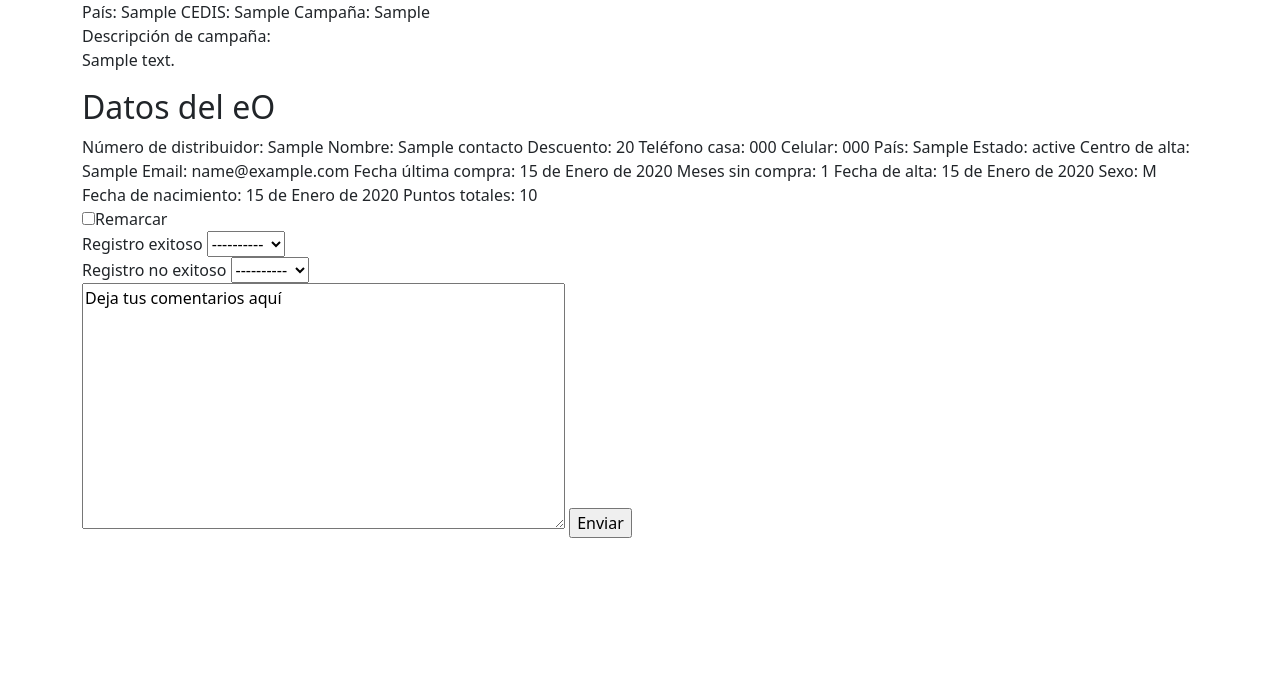
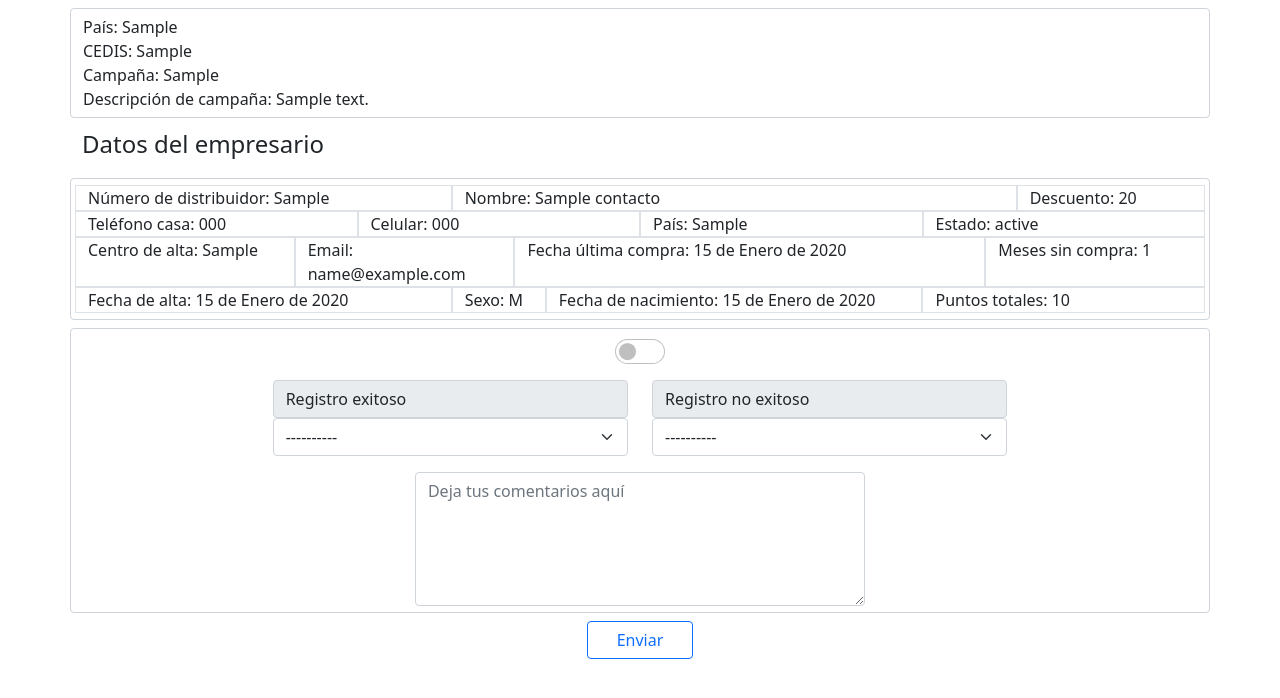
Before and after one commit to 0M1N1D0/outbounder, a Django app: template formulario/templates/formulario/formulario.html in a window 1280 px wide. Shown: the part 69-767 px from the top of the page. Run offline with Django 4.2, Linux system fonts and the light colour scheme; tables that the repository leaves empty hold one stand-in row (values such as "Sample post"); the template is opened without the code that fills it: values that come from a table or form of the project are taken from there, most other values are stand-ins (such as "Sample title", 1, 10 or a date in 2020).

Commit message:
static folder config

```diff
--- a/campanias/models.py
+++ b/campanias/models.py
@@ -1,9 +1,7 @@
-from math import ceil
-from pyexpat import model
-from tabnanny import verbose
 from django.db import models
 
 # Create your models here.
+
 
 # *********************************************************
 # modelo Pais
--- a/core/settings.py
+++ b/core/settings.py
@@ -13,6 +13,7 @@ https://docs.djangoproject.com/en/4.0/ref/settings/
 import os
 from pathlib import Path
 import environ # para las variables de entorno
+
 
 env = environ.Env()
 environ.Env.read_env()
@@ -136,13 +137,15 @@ USE_TZ = True
 # https://docs.djangoproject.com/en/4.0/howto/static-files/
 
 # url donde están los archivos estáticos
-STATIC_URL = 'static/'
+STATIC_URL = '/static/'
 # otros directorios en donde puede haber más archivos estáticos
+
 STATICFILES_DIRS = [os.path.join(BASE_DIR, 'static'),]
 # en producción como los archivos estáticos deben de ir
 # en un solo directorio, en esta url se copiarán todos los directorios
 # que tengan archivos estáticos, esto es, la STATIC_URL y los
 # directorios guardados en STATICFILES_DIRS
+
 STATIC_ROOT  = os.path.join(BASE_DIR, 'staticfiles')
 
 
--- a/core/urls.py
+++ b/core/urls.py
@@ -18,6 +18,7 @@ from django.contrib import admin
 from django.urls import path, include
 from django.conf.urls.static import static
 
+
 urlpatterns = [
     path('admin/', admin.site.urls, name='admin'),
     path('', include('formulario.urls')),
--- a/static/css/formulario_base.css
+++ b/formulario/static/formulario/css/formulario_base.css
@@ -15,3 +15,15 @@
     color: #C8C8C8;
 
 }
+
+.miTexarea {
+  resize: none;
+}
+
+/*******************************
+ tamaño para checkbox
+********************************/
+.form-switch .form-check-input[type=checkbox] {
+    width: 50px;
+    height: 25px;
+}
--- a/formulario/templates/formulario/formulario.html
+++ b/formulario/templates/formulario/formulario.html
@@ -1,92 +1,175 @@
 {% extends 'formulario/formulario_base.html' %}
-
 {% block title %}Formulario outbounder{% endblock title %}
 
-
+{% load static %}
 
 {% block content %}
 
-    <div class="container">
 <!------------------ SECCION FORMULARIO------------------------>
-        <form action="{% url 'submit_registro' cedi_select pais_select campania_select contacto.num_dist %}" method="post">
+<form action="{% url 'submit_registro' cedi_select pais_select campania_select contacto.num_dist %}"
+      method="post">
 	{% csrf_token %}
 	<!------------------ SECCION INFORMATIVA------------------------>
-            <div>
+	<div class="container form-control mt-2 mb-2">
+
+		<div class="row">
+			<div class="col">
 				<label for="">País:</label>
 				<label for="">{{pais_select}}</label>
+			</div>
+		</div>
+		<div class="row">
+			<div class="col">
 				<label for="">CEDIS:</label>
 				<label for="">{{cedi_select}}</label>
+			</div>
+		</div>
+		<div class="row">
+			<div class="col">
 				<label for="">Campaña:</label>
 				<label for="">{{campania_select}}</label>
 			</div>
+		</div>
+		<div class="row">
+			<div class="col">
 				<!------------------ DESCRIPCION DE CAMPAÑA ------------------------>
-            <div>
 				<label for="">Descripción de campaña:</label>
-                <p>{{descripcion_campania.descripcion}}</p>
+				<label for="">{{descripcion_campania.descripcion}}</label>
 			</div>
+		</div>
+	</div>
+
+
+	<div class="container">
+		<div class="row justify-content-start">
+			<p class="col-6 text-start fs-4">Datos del empresario</p>
+		</div>
+	</div>
+
+
 	<!------------------ SECCION INFO CONTACTO ------------------------>
-            <div>
-                <h2>Datos del eO</h2>
+	<div class="container form-control ps-3 pe-3">
+		<div class="row">
+			<div class="border col-4">
 				<label for="">Número de distribuidor:</label>
 				<label for="">{{contacto.num_dist}}</label>
+			</div>
+			<div class="border col-6">
 				<label for="">Nombre:</label>
 				<label for="">{{contacto.nombre}}</label>
+			</div>
+			<div class="border col-2">
 				<label for="">Descuento:</label>
 				<label for="">{{contacto.descuento_choice}}</label>
+			</div>
+		</div>
+		<div class="row">
+			<div class="border col">
 				<label for="">Teléfono casa:</label>
 				<label for="">{{contacto.tel_casa}}</label>
+			</div>
+			<div class="border col">
 				<label for="">Celular:</label>
 				<label for="">{{contacto.tel_cel}}</label>
+			</div>
+			<div class="border col">
 				<label for="">País:</label>
 				<label for="">{{contacto.pais}}</label>
+			</div>
+			<div class="border col">
 				<label for="">Estado:</label>
 				<label for="">{{contacto.estado}}</label>
+			</div>
+		</div>
+		<div class="row">
+			<div class="border col">
 				<label for="">Centro de alta:</label>
 				<label for="">{{contacto.centro_alta}}</label>
+			</div>
+			<div class="border col">
 				<label for="">Email:</label>
 				<label for="">{{contacto.email}}</label>
+			</div>
+			<div class="border col-5">
 				<label for="">Fecha última compra:</label>
 				<label for="">{{contacto.fecha_ultima_compra}}</label>
+			</div>
+			<div class="border col">
 				<label for="">Meses sin compra:</label>
 				<label for="">{{contacto.meses_sin_compra}}</label>
+			</div>
+		</div>
+		<div class="row">
+			<div class="border col-4">
 				<label for="">Fecha de alta:</label>
 				<label for="">{{contacto.fecha_alta}}</label>
+			</div>
+			<div class="border col-1">
 				<label for="">Sexo:</label>
 				<label for="">{{contacto.sexo}}</label>
+			</div>
+			<div class="border col-4">
 				<label for="">Fecha de nacimiento:</label>
 				<label for="">{{contacto.fecha_nacimiento}}</label>
+			</div>
+			<div class="border col">
 				<label for="">Puntos totales:</label>
 				<label for="">{{contacto.total_puntos}}</label>
 			</div>
+		</div>
+	</div>
+
+
+	<div class="container form-control mt-2">
 		<!------------------ Checkbox Remarcar ------------------------>
-            <div>
-                <label><input type="checkbox" id="" name = "check_remarcar" value="True">Remarcar</label>
+		<div class="row justify-content-center form-switch mb-3 ">
+			<input class="form-check-input" type="checkbox" name="check_remarcar" value="True" id="check_btn_1" onclick="chequeo(this)">
 		</div>
 		<!------------------ SELECCION DE REGISTRO EXITOSO ------------------------>
-            <div>
-                <label for="">Registro exitoso</label>
-                <select name="registro_exitoso" id="">
-                    <option value="">----------</option>
+		<div class="row justify-content-center">
+			<div class="col col-lg-4">
+				<label class="input-group-text">Registro exitoso</label>
+				<select class="form-select" name="registro_exitoso" id="regis_exitoso">
+					<option selected>----------</option>
 					{% for i in registros_exitosos %}
 					<option value="{{i.razon}}">{{i.razon}}</option>
 					{% endfor %}
 				</select>
 			</div>
 			<!------------------ SELECCION DE REGISTRO EXITOSO ------------------------>
-            <div>
-                <label for="">Registro no exitoso</label>
-                <select name="registro_no_exitoso" id="">
+			<div class="col col-lg-4 ">
+				<label class="input-group-text">Registro no exitoso</label>
+				<select class="form-select"  name="registro_no_exitoso" id="regis_no_exitoso">
 					<option value="">----------</option>
 					{% for i in registros_no_exitosos %}
 					<option value="{{i.razon}}">{{i.razon}}</option>
 					{% endfor %}
 				</select>
 			</div>
+		</div>
+		<div class="row justify-content-center">
+			<div class="col-5 mt-3">
 				<!------------------ SELECCION DE COMENTARIO ------------------------>
-            <textarea name="textarea" rows="10" cols="50">Deja tus comentarios aquí</textarea>
+				<textarea class="form-control" placeholder="Deja tus comentarios aquí" name="textarea" rows="5"
+			                cols="50"></textarea>
+			</div>
+		</div>
+	</div>
 	<!------------------ BOTON ENVIAR ------------------------>
-            <input type="submit" value="Enviar">
+	<div class="container col-1 mt-2">
+		<div class="row justify-content-center">
+			<input class="form-control  btn-outline-primary" type="submit" value="Enviar">
+		</div>
+	</div>
 </form>
-    </div>
 
+<script type="text/javascript" src="{% static 'formulario/js/index.js' %}"></script>
 {% endblock content %}
+
+
+
+
+
+{% comment %} {% block script %}
+	<script type="text/javascript" src="{% static 'formulario/static/formulario/js/index.js' %}"></script>
+{% endblock script %} {% endcomment %}
--- a/formulario/templates/formulario/formulario_base.html
+++ b/formulario/templates/formulario/formulario_base.html
@@ -7,7 +7,7 @@
     <meta http-equiv="X-UA-Compatible" content="IE=edge">
     <meta name="viewport" content="width=device-width, initial-scale=1.0">
     <!-- link bootstrap se pone antes que todos los links a los CSS -->
-     <link rel="stylesheet" type="text/css" href="{% static '/css/formulario_base.css' %}">
+     <link rel="stylesheet" type="text/css" href="{% static 'formulario/css/formulario_base.css' %}">
     <link href="https://cdn.jsdelivr.net/npm/bootstrap@5.0.2/dist/css/bootstrap.min.css" rel="stylesheet" integrity="sha384-EVSTQN3/azprG1Anm3QDgpJLIm9Nao0Yz1ztcQTwFspd3yD65VohhpuuCOmLASjC" crossorigin="anonymous">
 
 
@@ -25,7 +25,7 @@
 
             <div>
                 {% comment %} w-75: 75% del tamaño original del logo{% endcomment %}
-                <img class=" w-75" src="{% static '/img/logo.png' %}" alt="Omnilife">
+                <img class=" w-75" src="{% static 'formulario/img/logo.png' %}" alt="Omnilife">
             </div>
 
             <div class="collapse navbar-collapse" id="navbarNav">
@@ -46,7 +46,6 @@
         </div>
     </nav>
 
-
     {% block content %}{% endblock content %}
 
     <!-- link bootstrap -->
```
Also changed, not shown: formulario/static/formulario/js/index.js (added, +24 -0 lines), formulario/templates/formulario/formulario2.html (+95 -19 lines), formulario/static/formulario/img/logo.png (renamed from static/img/logo.png), static/img/Omnilife_BCO_ESP.png (deleted), static/img/logo.webp (deleted). Lines whose indentation alone changed are shown as unchanged.
